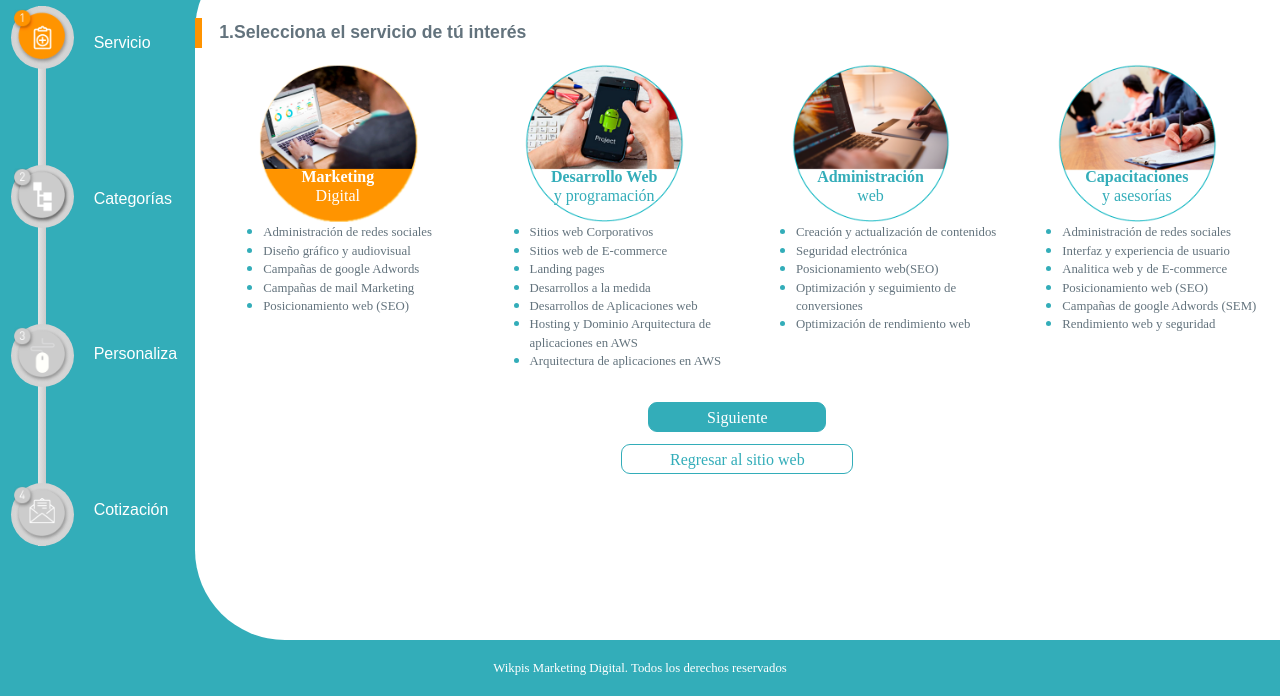
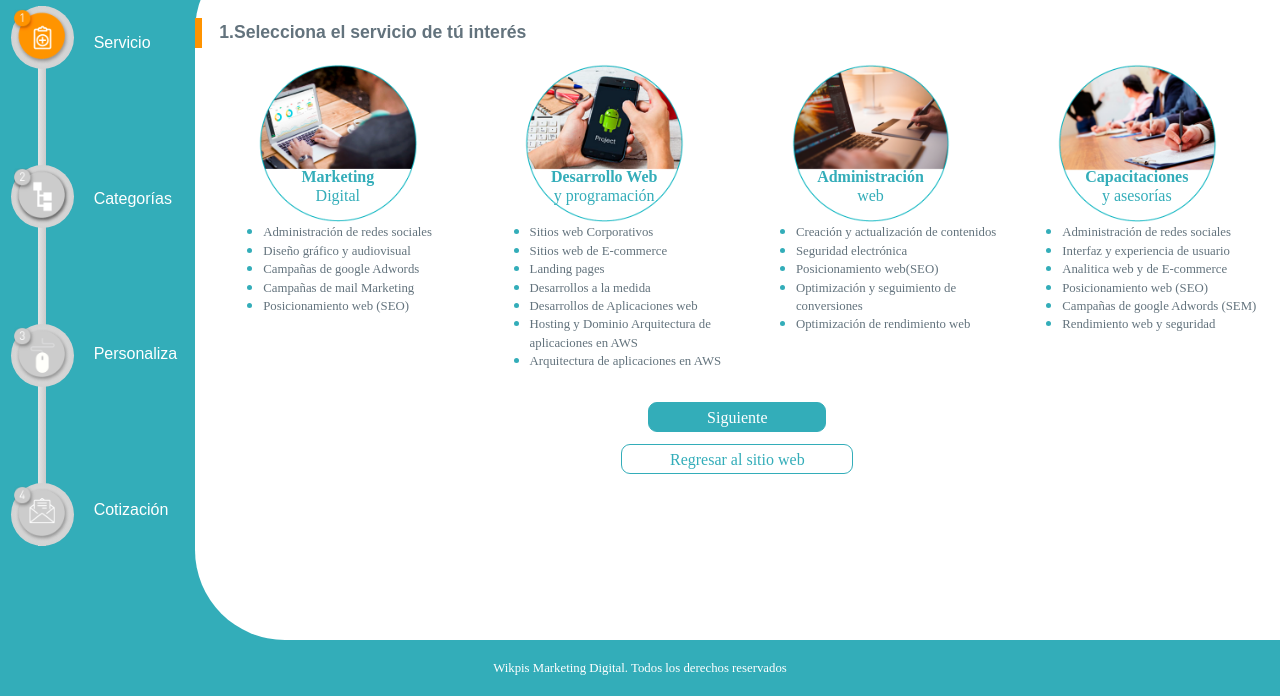
Before and after one commit to yohan2460/Wikpis, a plain HTML site: page HTML/services.html in a window 1280 px wide. Shown: the part 104-800 px from the top of the page. Drawn offline with Linux system fonts and the light colour scheme.

Commit message:
punto 12 terminado

```diff
--- a/CSS/style-services.css
+++ b/CSS/style-services.css
@@ -44,9 +44,9 @@
     color: var(--main-color);
 }
 
-.grid_images .image_caption--checked {
+/* .grid_images .image_caption--checked {
     color: white;
-}
+} */
 
 input[type="radio"] {
     display: none;
--- a/HTML/services.html
+++ b/HTML/services.html
@@ -70,7 +70,7 @@
                     <fig class="grid_images">
                         <input type="radio" name="serviceOption" id="marketingDigital" value="marketingDigital" checked>
                         <label for="marketingDigital" class='option'>
-                            <img class="image" src="../IMAGES/mas-recuros/marketingdigital-hover.png" id='img1' alt="marketingdigital">
+                            <img class="image" src="../IMAGES/mas-recuros/marketingdigital.png" id='img1' alt="marketingdigital">
                             <p class="image_caption image_caption--checked"><strong>Marketing</strong>
                                 <br>Digital</p>
                         </label>
```
